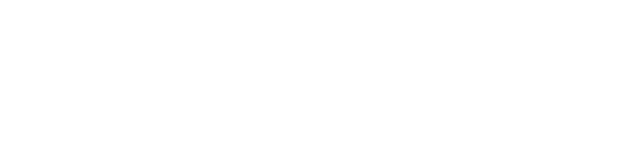
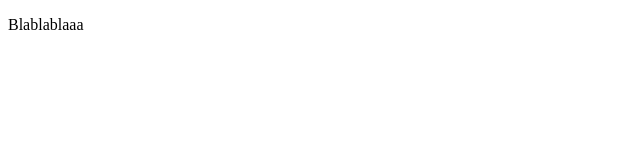
Before and after one commit to Benj75/Tuto, a plain HTML site: page index.html in a window 1280 px wide. Shown: the whole page, without its empty margins (0-640 px from the left). Drawn offline with Linux system fonts and the light colour scheme.

Commit message:
modif de html

```diff
--- a/index.html
+++ b/index.html
@@ -9,5 +9,6 @@
 </head>
 <body>
   <script src="main.js"></script>
+  <p>Blablablaaa</p>
 </body>
 </html>
```
